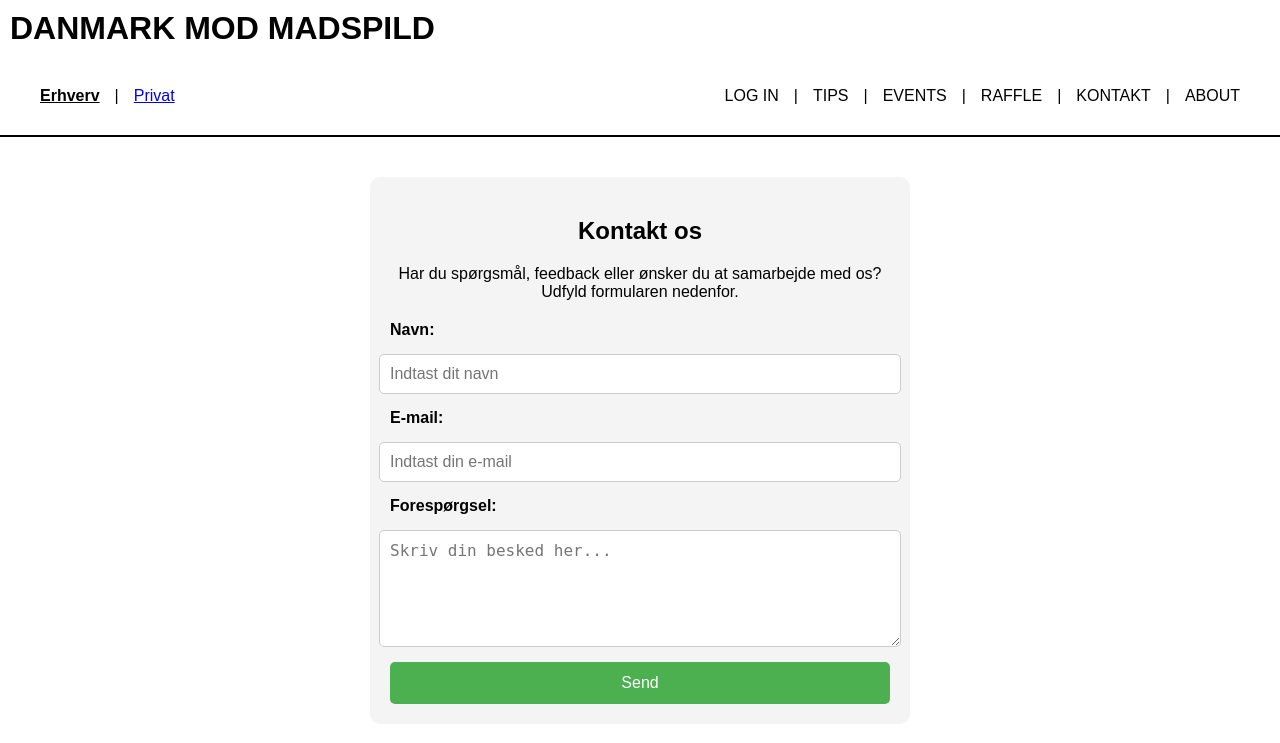
After one commit to hjalteklarsen/MadspildBrr, a Spring Boot app: page /kontakt in a window 1280 px wide. The commit adds this page. Shown: the top 743 px of the page. Run offline with Spring Boot 4, Linux system fonts and the light colour scheme; some web fonts are replaced.

Commit message:
added om and kontakt

```diff
--- a/src/main/java/org/example/madspildbrr/Controller/HomeController.java
+++ b/src/main/java/org/example/madspildbrr/Controller/HomeController.java
@@ -27,5 +27,10 @@ public class HomeController {
         return "home/om";
     }
 
+    @GetMapping("/kontakt")
+    public String kontakt(){
+        return "home/kontakt";
+    }
+
 
 }
--- /dev/null
+++ b/src/main/resources/static/kontakt.css
@@ -0,0 +1,45 @@
+.about-wrapper {
+    max-width: 500px;
+    margin: 40px auto;
+    padding: 20px;
+    background: #f4f4f4;
+    border-radius: 10px;
+    text-align: center;
+}
+
+.contact-form {
+    display: flex;
+    flex-direction: column;
+    align-items: center;
+    gap: 15px;
+    margin-top: 20px;
+}
+
+label {
+    font-weight: bold;
+    width: 100%;
+    text-align: left;
+}
+
+input, textarea {
+    width: 100%;
+    padding: 10px;
+    border: 1px solid #ccc;
+    border-radius: 5px;
+    font-size: 16px;
+}
+
+button {
+    width: 100%;
+    padding: 12px;
+    background: #4CAF50;
+    color: white;
+    border: none;
+    border-radius: 5px;
+    cursor: pointer;
+    font-size: 16px;
+}
+
+button:hover {
+    background: #45a049;
+}
--- /dev/null
+++ b/src/main/resources/templates/home/kontakt.html
@@ -0,0 +1,51 @@
+<!DOCTYPE html>
+<html lang="da">
+<head>
+  <meta charset="UTF-8">
+  <meta name="viewport" content="width=device-width, initial-scale=1.0">
+  <title>Kontakt os - Danmark mod Madspild</title>
+  <link rel="stylesheet" href="/stylesheet.css">
+  <link rel="stylesheet" href="/kontakt.css">
+</head>
+<body>
+
+<h1>DANMARK MOD MADSPILD</h1>
+
+<div class="nav">
+  <div class="sidebar">
+    <div class="buttons">
+      <span class="selected">Erhverv</span> |
+      <a href="/privat"><span>Privat</span></a>
+    </div>
+  </div>
+
+  <div class="nav-links">
+    <span>LOG IN</span> |
+    <span>TIPS</span> |
+    <span>EVENTS</span> |
+    <span>RAFFLE</span> |
+    <span>KONTAKT</span> |
+    <span>ABOUT</span>
+  </div>
+</div>
+
+<div class="about-wrapper">
+  <h2>Kontakt os</h2>
+  <p>Har du spørgsmål, feedback eller ønsker du at samarbejde med os? Udfyld formularen nedenfor.</p>
+
+  <div class="contact-form">
+    <label for="name">Navn:</label>
+    <input type="text" id="name" name="name" placeholder="Indtast dit navn">
+
+    <label for="email">E-mail:</label>
+    <input type="email" id="email" name="email" placeholder="Indtast din e-mail">
+
+    <label for="message">Forespørgsel:</label>
+    <textarea id="message" name="message" rows="5" placeholder="Skriv din besked her..."></textarea>
+
+    <button>Send</button>
+  </div>
+</div>
+
+</body>
+</html>
```
Also changed, not shown: src/main/resources/templates/home/om.html (+17 -19 lines).
